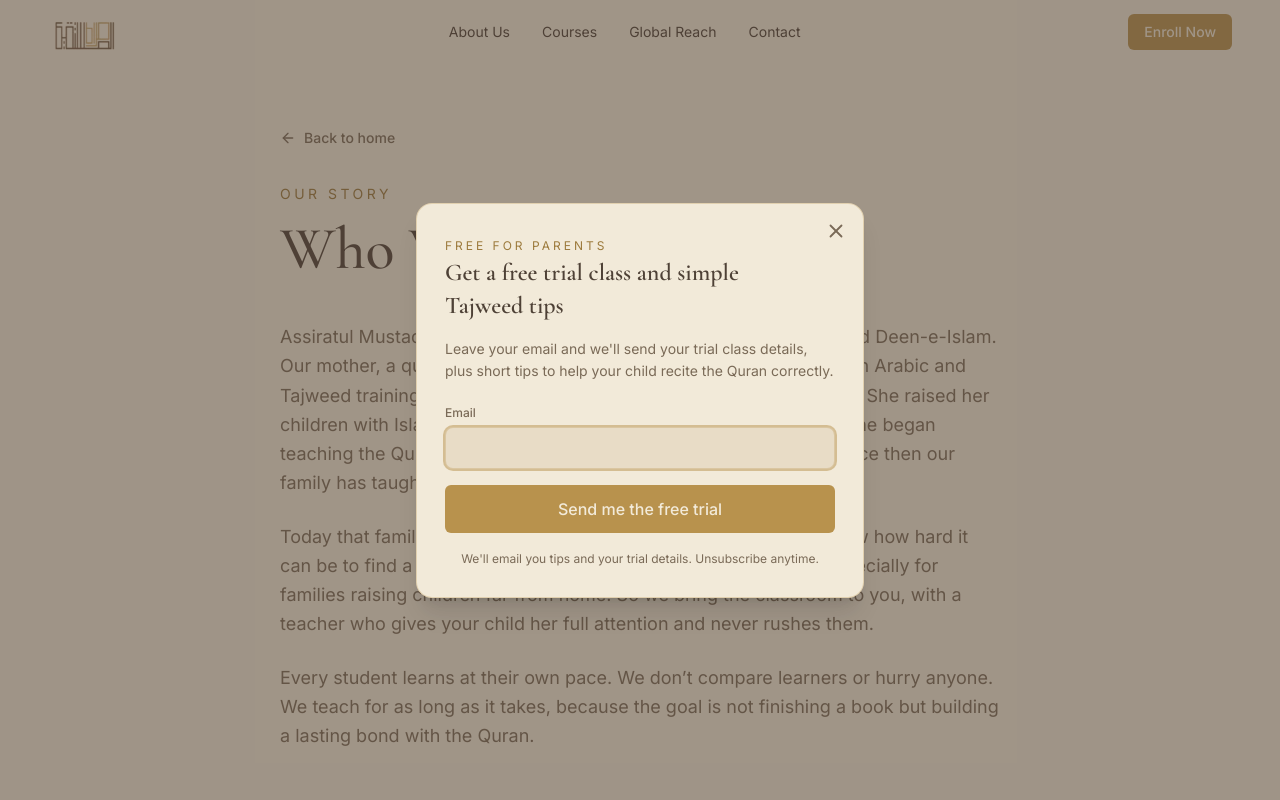
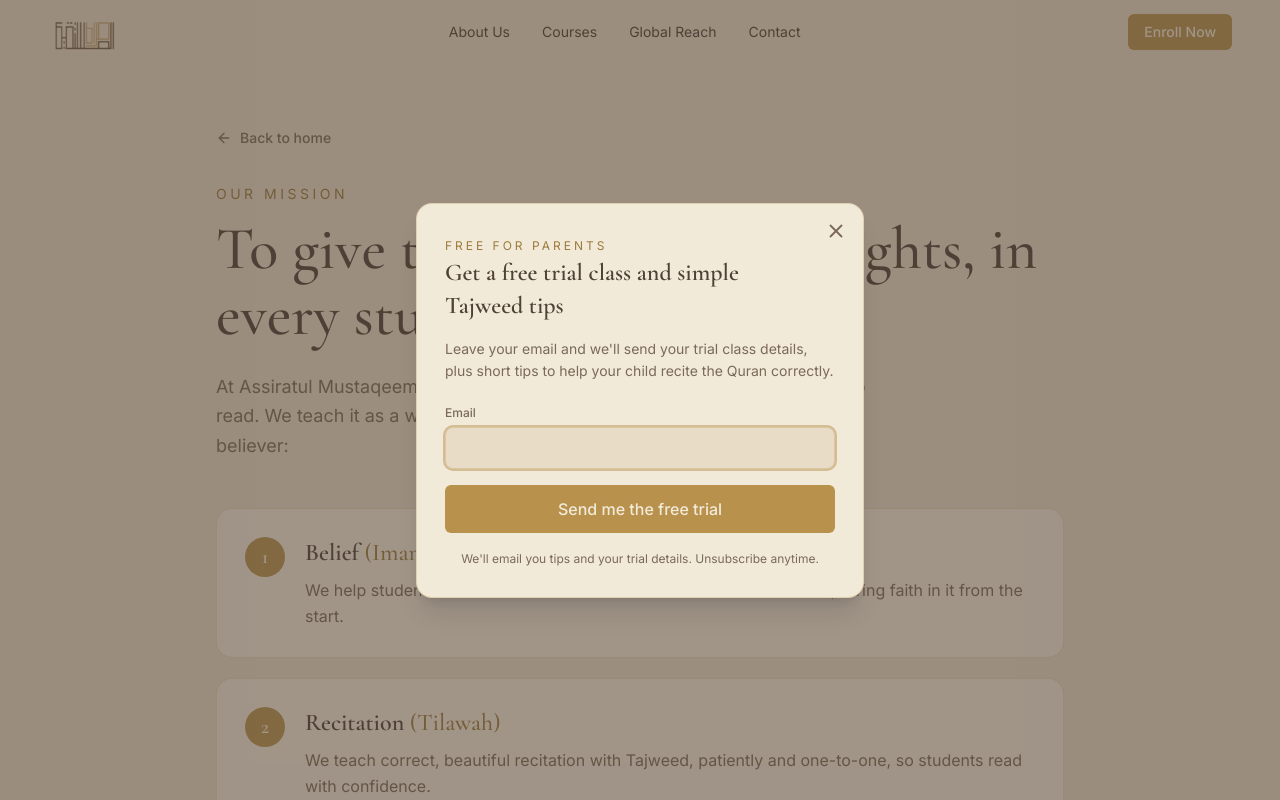
Before and after one commit to wincennet/quran-institute, a React (Vite) app: page /mission in a window 1280 px wide. Shown: the top 800 px of the page. Built offline with nearby package versions, Linux system fonts and the light colour scheme; a web font is replaced by a local one.

Commit message:
Revert "Story, Mission and Why Choose Us as one continuous scrolling page"
Co-Authored-By: Claude Sonnet 5.5 <noreply@anthropic.com>

```diff
--- a/src/App.jsx
+++ b/src/App.jsx
@@ -6,7 +6,8 @@ import EmailPopup from "./components/EmailPopup";
 import HomePage from "./pages/HomePage";
 import CoursePage from "./pages/CoursePage";
 import EnrollPage from "./pages/EnrollPage";
-import AboutFlowPage from "./pages/AboutFlowPage";
+import StoryPage from "./pages/StoryPage";
+import MissionPage from "./pages/MissionPage";
 
 function App() {
   return (
@@ -15,8 +16,8 @@ function App() {
       <Navbar />
       <Routes>
         <Route path="/" element={<HomePage />} />
-        <Route path="/who-we-are" element={<AboutFlowPage start="story" />} />
-        <Route path="/mission" element={<AboutFlowPage start="mission" />} />
+        <Route path="/who-we-are" element={<StoryPage />} />
+        <Route path="/mission" element={<MissionPage />} />
         <Route path="/courses/:id" element={<CoursePage />} />
         <Route path="/courses/:id/enroll" element={<EnrollPage />} />
       </Routes>
--- a/src/pages/AboutFlowPage.jsx
+++ /dev/null
@@ -1,119 +0,0 @@
-import { useEffect } from "react";
-import { Link } from "react-router-dom";
-import { ArrowLeft } from "lucide-react";
-import About from "../components/About";
-import useDocumentMeta from "../hooks/useDocumentMeta";
-import {
-  MISSION_HEADING,
-  MISSION_INTRO,
-  MISSION_RIGHTS,
-  STORY_PARAGRAPHS,
-} from "../lib/constants";
-
-const PAGE_META = {
-  story: {
-    title: "Who We Are | Assiratul Mustaqeem Institute",
-    description:
-      "Assiratul Mustaqeem Institute began at home, with a family teaching the Quran online since 2013. Read our story.",
-  },
-  mission: {
-    title: "Our Mission | Assiratul Mustaqeem Institute",
-    description:
-      "Our mission is to give the Quran its five rights in every student's life: belief, recitation, understanding, application and conveying the message.",
-  },
-};
-
-function StorySection() {
-  return (
-    <section id="story" className="bg-cream-light pt-32 pb-24">
-      <div className="max-w-3xl mx-auto px-6 text-left">
-        <Link
-          to="/"
-          className="inline-flex items-center gap-2 text-sm font-medium text-brown-light hover:text-brown"
-        >
-          <ArrowLeft size={16} /> Back to home
-        </Link>
-
-        <span className="block font-sans text-gold-dark text-sm uppercase tracking-[0.25em] mt-8">
-          Our Story
-        </span>
-        <h1 className="font-heading text-brown text-4xl md:text-6xl font-medium leading-[1.1] mt-3">
-          Who We Are
-        </h1>
-
-        <div className="mt-10 space-y-6 text-brown-light text-base md:text-lg leading-relaxed">
-          {STORY_PARAGRAPHS.map((paragraph) => (
-            <p key={paragraph.slice(0, 24)}>{paragraph}</p>
-          ))}
-        </div>
-      </div>
-    </section>
-  );
-}
-
-function MissionSection() {
-  return (
-    <section id="mission-full" className="bg-cream py-24">
-      <div className="max-w-4xl mx-auto px-6 text-left">
-        <span className="block font-sans text-gold-dark text-sm uppercase tracking-[0.25em]">
-          Our Mission
-        </span>
-        <h2 className="font-heading text-brown text-4xl md:text-6xl font-medium leading-[1.1] mt-3">
-          {MISSION_HEADING}
-        </h2>
-        <p className="text-brown-light text-base md:text-lg leading-relaxed mt-6 max-w-2xl">
-          {MISSION_INTRO}
-        </p>
-
-        <ol className="mt-12 space-y-5">
-          {MISSION_RIGHTS.map((right, i) => (
-            <li
-              key={right.title}
-              className="flex gap-5 bg-cream-light rounded-2xl border border-gold/25 p-6 md:p-7"
-            >
-              <span className="shrink-0 w-10 h-10 rounded-full bg-gold text-cream-light font-heading text-xl font-semibold flex items-center justify-center">
-                {i + 1}
-              </span>
-              <div>
-                <h3 className="font-heading text-brown text-xl md:text-2xl font-semibold">
-                  {right.title} <span className="text-gold-dark font-medium">({right.term})</span>
-                </h3>
-                <p className="text-brown-light text-sm md:text-base leading-relaxed mt-2">
-                  {right.description}
-                </p>
-              </div>
-            </li>
-          ))}
-        </ol>
-      </div>
-    </section>
-  );
-}
-
-// Story, Mission and Why Choose Us are one continuous page: scrolling down from
-// the story reaches the mission, then Why Choose Us, and scrolling up from the
-// mission reaches the story. /who-we-are and /mission only differ in where the
-// page starts.
-export default function AboutFlowPage({ start }) {
-  useDocumentMeta(PAGE_META[start]);
-
-  useEffect(() => {
-    if (start !== "mission") return;
-    // Wait for the router's scroll-to-top, then jump (instantly) to the mission.
-    const frame = requestAnimationFrame(() => {
-      const section = document.getElementById("mission-full");
-      if (section) {
-        window.scrollTo({ top: section.getBoundingClientRect().top + window.scrollY, behavior: "instant" });
-      }
-    });
-    return () => cancelAnimationFrame(frame);
-  }, [start]);
-
-  return (
-    <main>
-      <StorySection />
-      <MissionSection />
-      <About />
-    </main>
-  );
-}
--- /dev/null
+++ b/src/pages/MissionPage.jsx
@@ -0,0 +1,63 @@
+import { Link } from "react-router-dom";
+import { ArrowLeft } from "lucide-react";
+import useDocumentMeta from "../hooks/useDocumentMeta";
+import { MISSION_HEADING, MISSION_INTRO, MISSION_RIGHTS } from "../lib/constants";
+
+export default function MissionPage() {
+  useDocumentMeta({
+    title: "Our Mission | Assiratul Mustaqeem Institute",
+    description:
+      "Our mission is to give the Quran its five rights in every student's life: belief, recitation, understanding, application and conveying the message.",
+  });
+
+  return (
+    <main className="bg-cream pt-32 pb-24">
+      <div className="max-w-4xl mx-auto px-6 text-left">
+        <Link
+          to="/"
+          className="inline-flex items-center gap-2 text-sm font-medium text-brown-light hover:text-brown"
+        >
+          <ArrowLeft size={16} /> Back to home
+        </Link>
+
+        <span className="block font-sans text-gold-dark text-sm uppercase tracking-[0.25em] mt-8">
+          Our Mission
+        </span>
+        <h1 className="font-heading text-brown text-4xl md:text-6xl font-medium leading-[1.1] mt-3">
+          {MISSION_HEADING}
+        </h1>
+        <p className="text-brown-light text-base md:text-lg leading-relaxed mt-6 max-w-2xl">
+          {MISSION_INTRO}
+        </p>
+
+        <ol className="mt-12 space-y-5">
+          {MISSION_RIGHTS.map((right, i) => (
+            <li
+              key={right.title}
+              className="flex gap-5 bg-cream-light rounded-2xl border border-gold/25 p-6 md:p-7"
+            >
+              <span className="shrink-0 w-10 h-10 rounded-full bg-gold text-cream-light font-heading text-xl font-semibold flex items-center justify-center">
+                {i + 1}
+              </span>
+              <div>
+                <h2 className="font-heading text-brown text-xl md:text-2xl font-semibold">
+                  {right.title} <span className="text-gold-dark font-medium">({right.term})</span>
+                </h2>
+                <p className="text-brown-light text-sm md:text-base leading-relaxed mt-2">
+                  {right.description}
+                </p>
+              </div>
+            </li>
+          ))}
+        </ol>
+
+        <Link
+          to="/who-we-are"
+          className="inline-block mt-12 border border-gold-dark/50 text-brown hover:bg-cream-light font-medium px-5 py-2.5 rounded-md transition-colors"
+        >
+          Read our story
+        </Link>
+      </div>
+    </main>
+  );
+}
--- /dev/null
+++ b/src/pages/StoryPage.jsx
@@ -0,0 +1,45 @@
+import { Link } from "react-router-dom";
+import { ArrowLeft } from "lucide-react";
+import useDocumentMeta from "../hooks/useDocumentMeta";
+import { STORY_PARAGRAPHS } from "../lib/constants";
+
+export default function StoryPage() {
+  useDocumentMeta({
+    title: "Who We Are | Assiratul Mustaqeem Institute",
+    description:
+      "Assiratul Mustaqeem Institute began at home, with a family teaching the Quran online since 2013. Read our story.",
+  });
+
+  return (
+    <main className="bg-cream-light pt-32 pb-24">
+      <div className="max-w-3xl mx-auto px-6 text-left">
+        <Link
+          to="/"
+          className="inline-flex items-center gap-2 text-sm font-medium text-brown-light hover:text-brown"
+        >
+          <ArrowLeft size={16} /> Back to home
+        </Link>
+
+        <span className="block font-sans text-gold-dark text-sm uppercase tracking-[0.25em] mt-8">
+          Our Story
+        </span>
+        <h1 className="font-heading text-brown text-4xl md:text-6xl font-medium leading-[1.1] mt-3">
+          Who We Are
+        </h1>
+
+        <div className="mt-10 space-y-6 text-brown-light text-base md:text-lg leading-relaxed">
+          {STORY_PARAGRAPHS.map((paragraph) => (
+            <p key={paragraph.slice(0, 24)}>{paragraph}</p>
+          ))}
+        </div>
+
+        <Link
+          to="/mission"
+          className="inline-block mt-12 bg-gold hover:bg-gold-dark text-cream-light font-medium px-5 py-2.5 rounded-md transition-colors"
+        >
+          Read our mission
+        </Link>
+      </div>
+    </main>
+  );
+}
```
